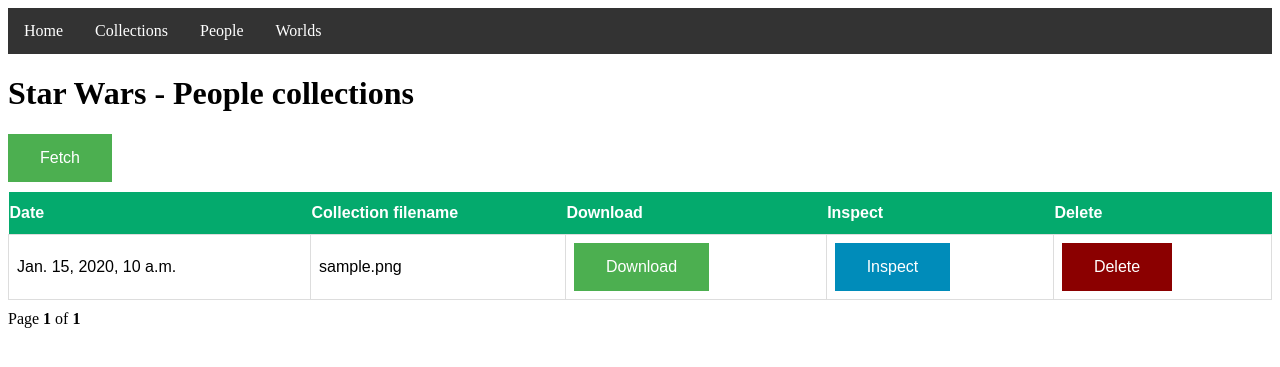
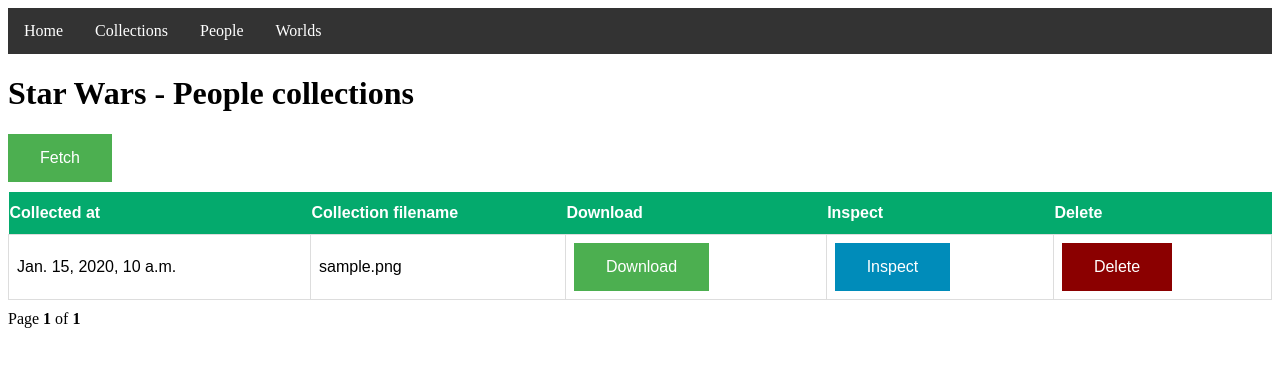
Before and after one commit to Darbados/SWAnalysis, a Django app: page /data-collections/ in a window 1280 px wide. Shown: the top 367 px of the page. Run offline with Django 3.2, Linux system fonts and the light colour scheme; tables that the repository leaves empty hold one stand-in row (values such as "Sample post").

Commit message:
Rename column and recreate migrations

```diff
--- a/Site/templates/data_collections/collections.html
+++ b/Site/templates/data_collections/collections.html
@@ -15,7 +15,7 @@
             <table id="extractions">
                 <thead>
                     <tr>
-                        <th>Date</th>
+                        <th>Collected at</th>
                         <th>Collection filename</th>
                         <th>Download</th>
                         <th>Inspect</th>
```
Also changed, not shown: Site/data_collections/migrations/0001_initial.py, Site/home/migrations/0001_initial.py, Site/people/migrations/0001_initial.py, Site/worlds/migrations/0001_initial.py.
